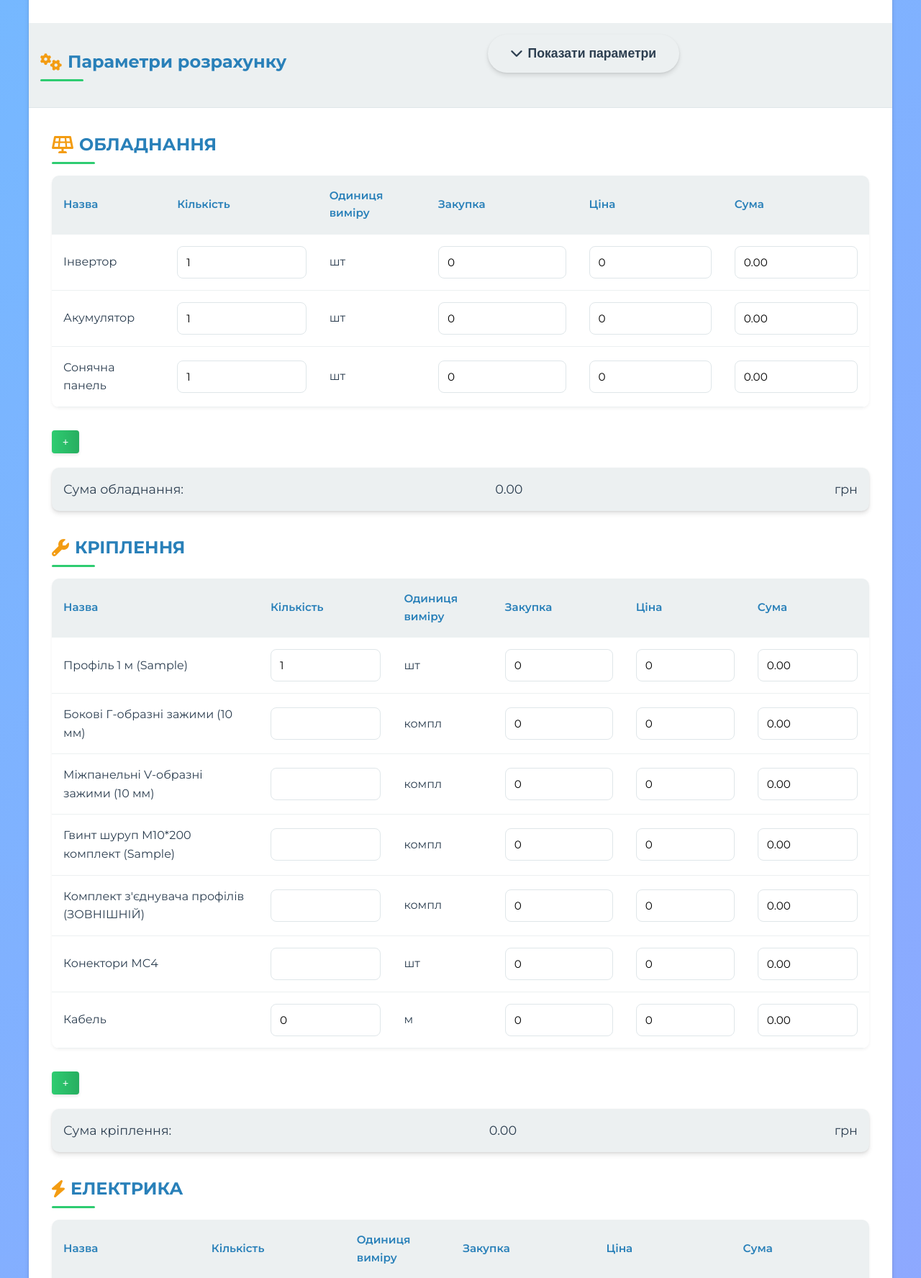
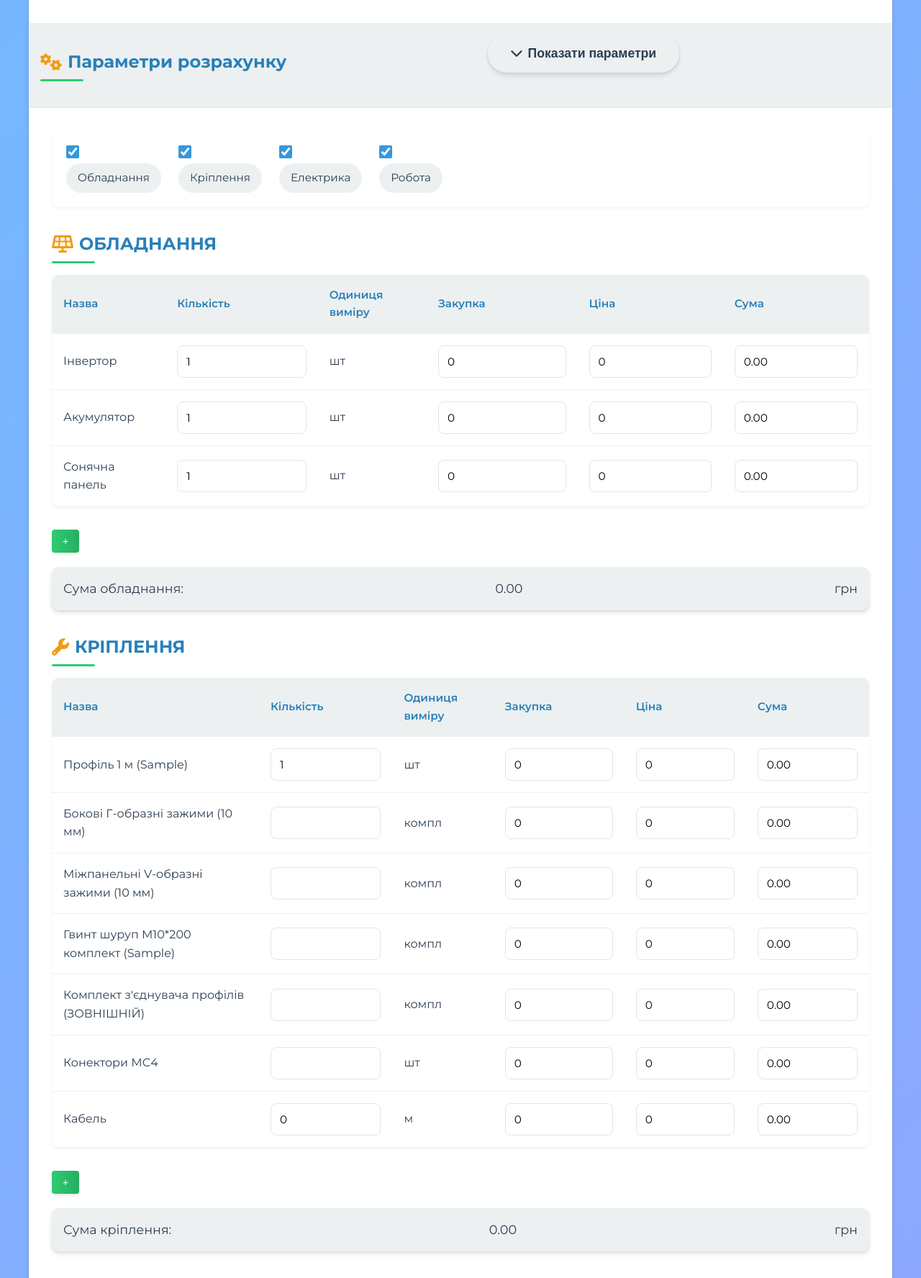
Before and after one commit to Rolandval/SolarCalc2, a Django app: template templates/table.html in a window 1280 px wide. Shown: the part 194-1970 px from the top of the page at 72% size. Run offline with Django 5.2, Linux system fonts and the light colour scheme; the template is opened without the code that fills it: most values are stand-ins (such as "Sample title", 1, 10 or a date in 2020); grey boxes marked "Sample" are stand-in pictures.

Commit message:
add table checkbox

```diff
--- a/templates/table.html
+++ b/templates/table.html
@@ -627,6 +627,29 @@
         <form id="pdf-form" action="{% url 'calculator:generate_pdf' %}" method="post">
             {% csrf_token %}
 
+            <!-- Чекбокси для контролю відображення блоків таблиці -->
+            <div class="table-controls">
+                <div class="checkbox-group">
+                    <div class="checkbox-item">
+                        <input type="checkbox" id="show-equipment" checked onchange="toggleTableSection('equipment')">
+                        <label for="show-equipment">Обладнання</label>
+                    </div>
+                    <div class="checkbox-item">
+                        <input type="checkbox" id="show-mounting" checked onchange="toggleTableSection('mounting')">
+                        <label for="show-mounting">Кріплення</label>
+                    </div>
+                    <div class="checkbox-item">
+                        <input type="checkbox" id="show-electrical" checked onchange="toggleTableSection('electrical')">
+                        <label for="show-electrical">Електрика</label>
+                    </div>
+                    <div class="checkbox-item">
+                        <input type="checkbox" id="show-work" checked onchange="toggleTableSection('work')">
+                        <label for="show-work">Робота</label>
+                    </div>
+                </div>
+            </div>
+
+            <div id="equipment-section">
                 <h2><i class="fas fa-solar-panel"></i> ОБЛАДНАННЯ</h2>
                 <table id="equipment-table">
                     <thead>
@@ -670,7 +693,9 @@
                 <div class="table-summary">
                     <p>Сума обладнання:<span id="equipment-sum">0</span>грн</p>
                 </div>
+            </div>
 
+            <div id="mounting-section">
                 <h2><i class="fas fa-wrench"></i> КРІПЛЕННЯ</h2>
                 <table id="mounting-table">
                     <thead>
@@ -768,7 +793,9 @@
                 <div class="table-summary">
                     <p>Сума кріплення:<span id="mounting-sum">0</span>грн</p>
                 </div>
+            </div>
 
+            <div id="electricity-section">
                 <h2><i class="fas fa-bolt"></i> ЕЛЕКТРИКА</h2>
                 <table id="electricity-table">
                     <thead>
@@ -804,7 +831,9 @@
                 <div class="table-summary">
                     <p>Сума електрики:<span id="electricity-sum">0</span>грн</p>
                 </div>
+            </div>
 
+            <div id="work-section">
                 <h2><i class="fas fa-hard-hat"></i> РОБОТА</h2>
                 <table id="work-table">
                     <thead>
@@ -847,6 +876,7 @@
                 <button type="button" class="add-row-btn" data-table="work" data-prefix="R" data-z-start="25">+</button>
                 <div class="table-summary">
                     <p>Сума роботи:<span id="work-sum">0</span>грн</p>
+                </div>
             </div>
 
             <div class="summary-container">
@@ -1249,6 +1279,18 @@
         }
     }
 
+    // Функція для перемикання відображення таблиць
+    function toggleTableSection(sectionId) {
+        const section = document.getElementById(sectionId + '-section');
+        const checkbox = document.getElementById('show-' + sectionId);
+
+        if (checkbox.checked) {
+            section.style.display = 'block';
+        } else {
+            section.style.display = 'none';
+        }
+    }
+
     // Додаємо обробники подій для всіх інпутів
     document.addEventListener('DOMContentLoaded', function() {
         // Додаємо обробники для всіх інпутів типу number
```
Lines whose indentation alone changed are shown as unchanged.
